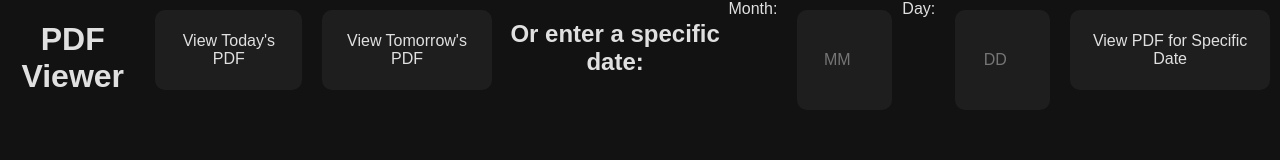
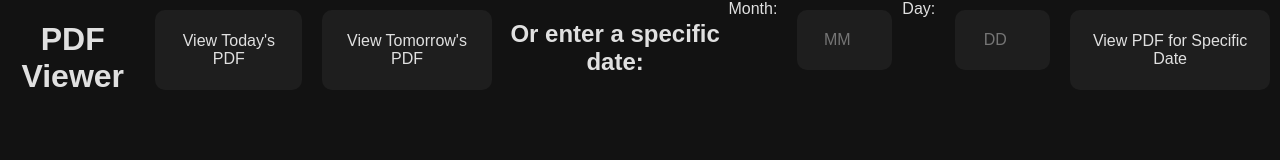
Before and after one commit to Deltaklotz/CeciVPlan, a plain HTML site: page index.html in a window 1280 px wide. Drawn offline with Linux system fonts and the light colour scheme.

Commit message:
Update index.html
split input and height tags into two

```diff
--- a/index.html
+++ b/index.html
@@ -66,7 +66,7 @@
         margin-bottom: 20px;
     }
 
-    button, input {
+    button {
         background-color: #1E1E1E;
         color: #E0E0E0;
         border: none;
@@ -76,6 +76,18 @@
         font-size: 16px;
         cursor: pointer;
         height: 10%;
+    }
+
+    input {
+        background-color: #1E1E1E;
+        color: #E0E0E0;
+        border: none;
+        padding: 10px 20px;
+        margin: 10px;
+        border-radius: 10px;
+        font-size: 16px;
+        cursor: pointer;
+        height: 5%;
     }
 
     button:hover, input:hover {
```
